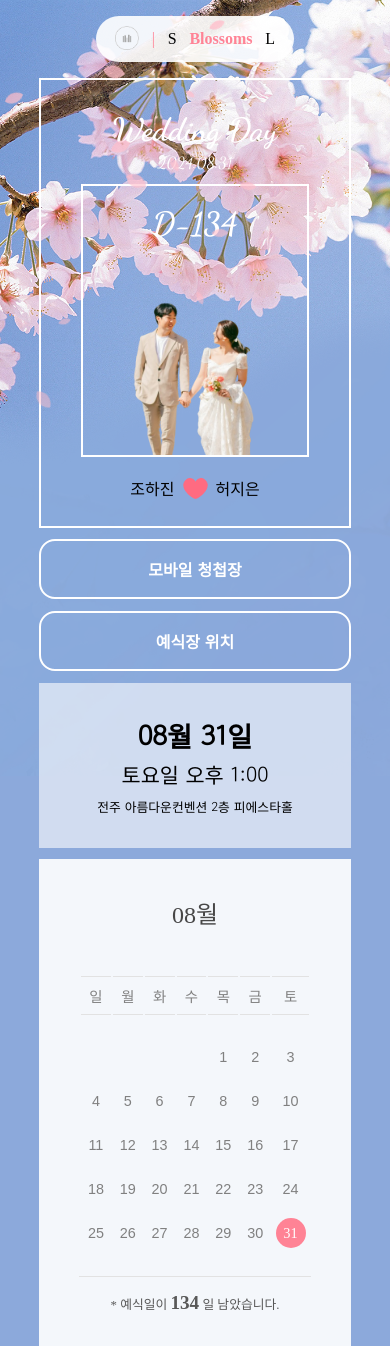
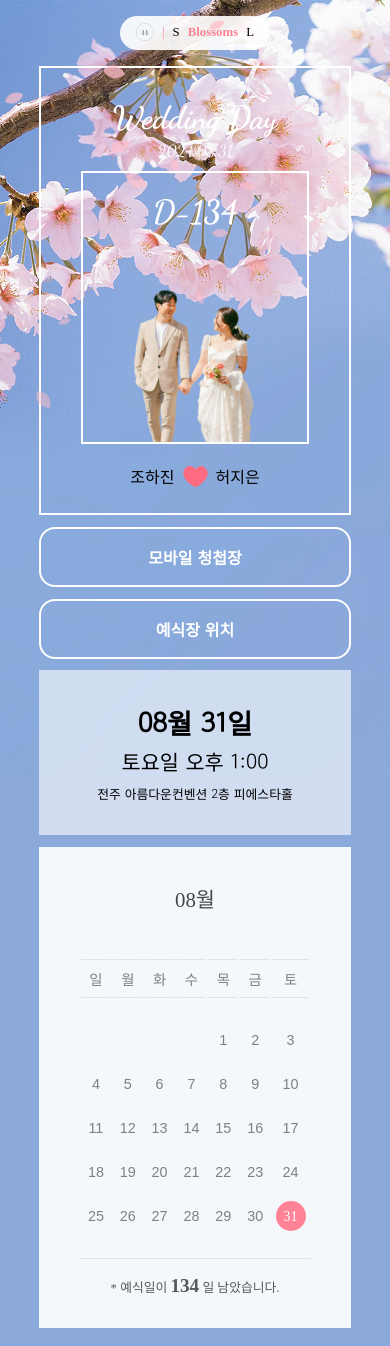
Before and after one commit to jieunheo/location, a plain HTML site: page index.html in a window 390 px wide. Shown: the top 1346 px of the page. Drawn offline with nearby package versions, Linux system fonts and the light colour scheme; a web font is replaced by a local one.

Commit message:
달력 여백 및 폰트 사이즈 수정

```diff
--- a/css/calender.css
+++ b/css/calender.css
@@ -37,7 +37,7 @@ b { font-weight: bold; }
   max-width: 550px;
   margin-left: auto;
   margin-right: auto;
-	padding: 50px 0;
+	padding: 40px 0;
 	background-color: rgba(255, 255, 255, 0.9);
 }
 
@@ -55,7 +55,7 @@ b { font-weight: bold; }
 
 .main_dday_area .main_dday_time_wrapper {
 	text-align: center;
-	margin-bottom: 40px;
+	margin-bottom: 30px;
 }
 
 .main_dday_area .main_dday_time_wrapper > div {
@@ -84,7 +84,7 @@ b { font-weight: bold; }
 
 .main_dday_area .main_dday_calendar {
 	margin: 0 40px;
-	padding: 30px 0;
+	padding: 20px 0;
 	/*border-top: 1px solid #e2e2e2;*/
 	border-bottom: 1px solid #e2e2e2;
 }
@@ -157,4 +157,7 @@ b { font-weight: bold; }
     height: 20px;
     line-height: 20px;
   }
+  .main_dday_area .main_dday_time_wrapper > div.main_dday_date {
+    font-size: 1.3rem;
+  }
 }
--- a/css/style.css
+++ b/css/style.css
@@ -223,6 +223,23 @@ footer {
 }
 
 @media screen and (max-width: 400px){
+  main .types_wrap {
+    padding: 0.3rem 1rem;
+    font-size: 0.8rem;
+  }
+  main .types_wrap .flex {
+    gap: 0.5rem;
+  }
+
+  main .types_wrap button {
+    font-size: 0.8rem;
+  }
+
+  .music_btn {
+    width: 18px;
+    height: 18px;
+  }
+
   h1 {
     font-size: 2rem;
   }
```
